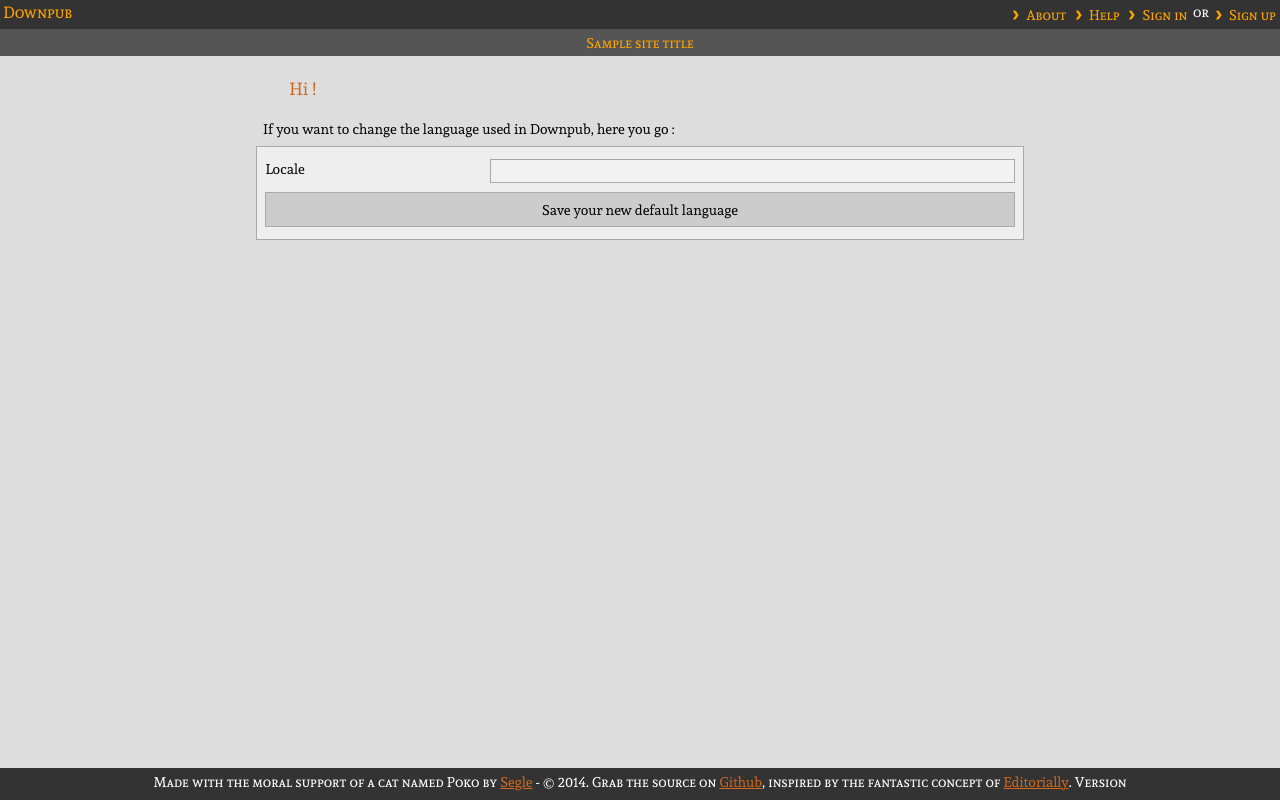
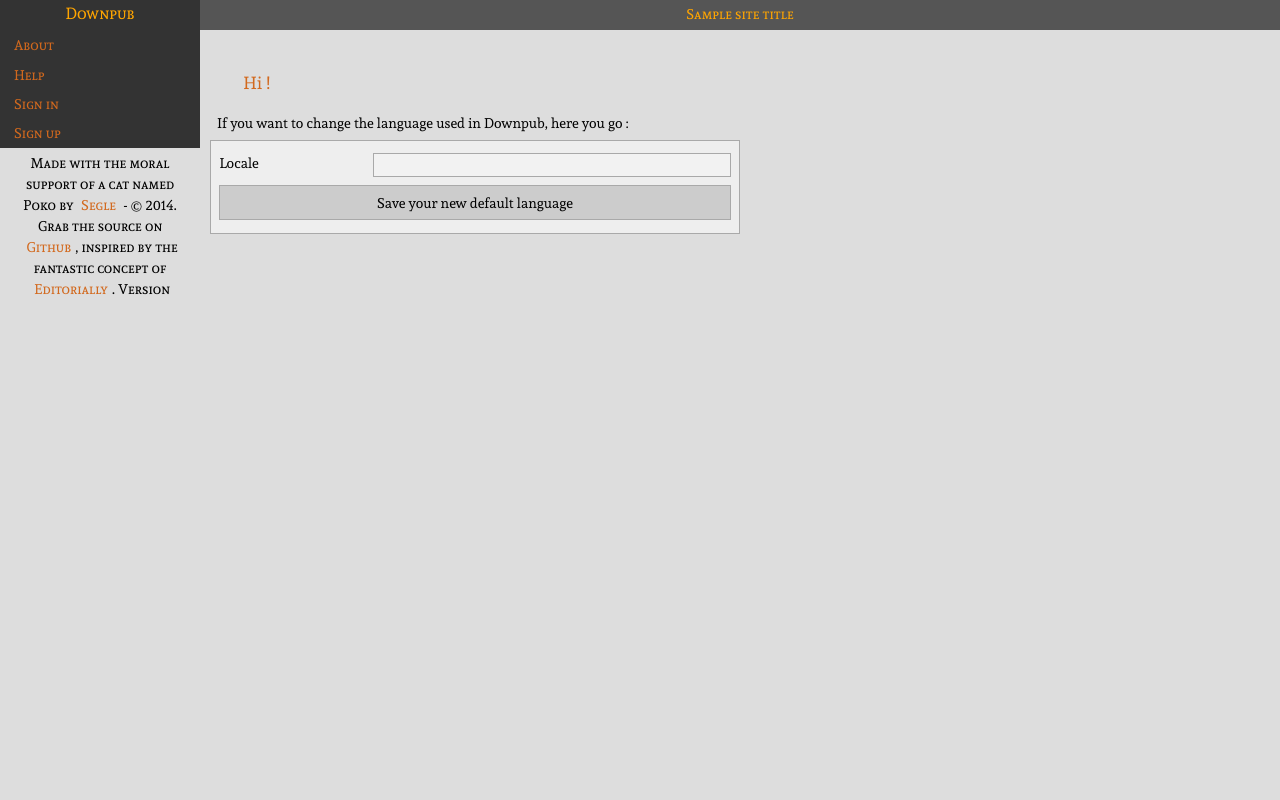
Before and after one commit to brunobord/downpub, a Flask app: template downpub/downpub/templates/users/profile.html in a window 1280 px wide. Run offline with Flask 2, Linux system fonts and the light colour scheme; the template is opened without the code that fills it: most values are stand-ins (such as "Sample title", 1, 10 or a date in 2020); form fields are guessed from the names that the template uses; parts of the project's set-up code (start-up, migrations or seed data) failed here and were passed over; some libraries are stand-ins or nearby versions.

Commit message:
Petits changements de templates

```diff
--- a/downpub/downpub/static/css/styles.css
+++ b/downpub/downpub/static/css/styles.css
@@ -76,6 +76,7 @@ html {
 body {
     background: #ddd;
     font-family:"Andada", "Times New Roman", serif;
+    height: 100%;
     min-height:100%;
 }
 
@@ -136,12 +137,18 @@ code, pre, blockquote {
     Style des infos d'erreur
 */
 
+#messages {
+    margin:0;
+    padding:0;
+    margin-bottom:1em;
+}
+
 .message {
     font-family:"Andada", "Times New Roman", serif;
     display:block;
     background: #aaa;
     padding:0.4em;
-    margin:0.2em;
+    margin:0.2em 0;
     border: 1px solid chocolate;
     color: white;
 }
@@ -168,76 +175,89 @@ code, pre, blockquote {
 #main {
     font-family:"Andada", "Times New Roman", serif;
     background: #ddd;
-    padding:0.8em 0;
-    padding-bottom:5em;
+    padding:0;
     margin:0;
     color: black;
 }
 
-#header {
-    top:0;
-}
-
-#header h2 {
+#main>h2 {
     font-family:"AndadaSC", "Georgia", "Times New Roman", serif;
     background: #555;
     color: orange;
     margin:0;
+    margin-bottom:.5em;
     padding:0.2em;
     font-size:1em;
+    height:30px;
 }
 
-#navigation {
-    background: #333;
-    color: white;
-}
-
-#navigation *{
-    background: #333;
+aside {
+    background: #ddd;
     font-family:"AndadaSC", "Georgia", "Times New Roman", serif;
-    margin: 0;
-    padding: 0.1em;
     list-style-type: none;
 }
 
-#navigation h1 {
+#navigation ul, #navigation li, #navigation li a {
+    list-style-type:none;
+    background-color: #333;
+    font-family:"AndadaSC", "Georgia", "Times New Roman", serif;
+}
+
+#navigation ul {
+    padding:0;
+    margin:0;
+    }
+
+#navigation li a {
+    padding:0.3em 1em;
+}
+
+#navigation li:hover, #navigation li a:hover {
+    background-color: #444;
+    font-family:"AndadaSC", "Georgia", "Times New Roman", serif;
+}
+
+aside h1 {
+    background-color: #333;
     color:orange;
     font-size:1.15em;
 }
 
-#navigation a {
+aside a {
+    color:chocolate;
+    font-size:1em;
+}
+
+aside a:hover {
+    text-decoration:none;
+    font-weight:normal;
+}
+
+aside h1 {
+    font-family:"AndadaSC", "Georgia", "Times New Roman", serif;
+    margin:0;
+    padding:0.2em;
+    height:30px;
+}
+
+aside h1 a {
+    font-family:"AndadaSC", "Georgia", "Times New Roman", serif;
+    background-color: #333;
     color:orange;
     font-size:1em;
 }
 
-#navigation a:hover {
+aside h1 a:hover {
     color:chocolate;
     text-decoration:none;
     font-weight:normal;
 }
 
-#footer {
-    position:fixed;
-    bottom:0;
-    border-top: 1px solid #333;
-    background: #333;
-    color:white;
+footer *{
     font-family:"AndadaSC", "Georgia", "Times New Roman", serif;
-}
-
-#footer a {
-    color:chocolate;
-    text-decoration:underline;
-}
-
-#footer a:hover {
-    color:chocolate;
-    text-decoration:none;
-    font-weight:normal;
-}
-
-#footer p {
-    padding:0.1em 0;
+    background-color: #ddd;
+    padding:.3em;
+    margin-top:.5em;
 }
 
 /*
@@ -322,14 +342,6 @@ input[type="submit"]:hover {
 
 .bookelement h4{
     word-wrap: break-word;
-}
-
-/*
-    EpicEditor editor and previewer
-*/
-#epiceditor-container {
-    margin:0;
-    width:99%;
 }
 
 div.uk-htmleditor-preview * {
--- a/downpub/downpub/templates/base.html
+++ b/downpub/downpub/templates/base.html
@@ -23,11 +23,14 @@
     <body>
 
         {% include 'header.html' %}
-        <div id="main" role="content" class="line pam content">
-            {% include 'messages.html' %}
-            {% block content %}{% endblock %}
+        <div id="main" role="content" class="col pam content">
+            <h2 class="row man pan txtcenter w100 tiny-w100">{{ site_title }}</h2>
+            <div class="pas">
+                {% include 'messages.html' %}
+                {% block content %}{% endblock %}
+            </div>
         </div>
-        {% include 'footer.html' %}
+
 
     </body>
 </html>
--- a/downpub/downpub/templates/header.html
+++ b/downpub/downpub/templates/header.html
@@ -1,28 +1,32 @@
-<header id="header" class="line w100 pan man center txtcenter">
-    <nav id="navigation" role="navigation" class="row txtleft man w100 tiny-w100">
-        <h1 class="inbl man pan col w20 txtleft"><a href="{{ url_for('index') }}">Downpub</a></h1>
-        <ul class="pan col w80 txtright">
-            <li class="inbl pas"><a class="icon icon-bracket2" href="{{ url_for('about') }}">{{ _("About")}}</a></li>
-            <li class="inbl pas"><a class="icon icon-bracket2" href="{{ url_for('help') }}">{{ _("Help")}}</a></li>
+<aside class="col w200p pan man center txtcenter">
+    <header id="header" class="man pan">
+        <nav id="navigation" role="navigation" class="line txtleft man pan">
+            <h1 class="line man pan w100 txtcenter"><a href="{{ url_for('index') }}">Downpub</a></h1>
+
+            <ul class="line man pan w100 txtleft">
+                <li class="pan"><a class="man w100 inbl" href="{{ url_for('about') }}">{{ _("About")}}</a></li>
+                <li class="pan"><a class="man w100 inbl" href="{{ url_for('help') }}">{{ _("Help")}}</a></li>
                 {% if not user.name %}
-                <li class="inbl pas">
-                    <a class="icon icon-bracket2" href="{{ url_for('users.login') }}">{{ _("Sign in") }}</a>
+                    <li class="pan">
+                        <a class="man w100 inbl" href="{{ url_for('users.login') }}">{{ _("Sign in") }}</a>
                     </li>
-                {{ _("or") }}
-                <li class="inbl pas">
-                    <a class="icon icon-bracket2" href="{{ url_for('users.register') }}">{{ _("Sign up") }}</a>
+                    <!-- <li class="pan">{{ _("or") }}</li>-->
+                    <li class="pan">
+                        <a class="man w100 inbl" href="{{ url_for('users.register') }}">{{ _("Sign up") }}</a>
                     </li>
                 {% else %}
-                <li class="inbl pas">
-                    <a
-                    class="icon icon-bracket2" href="{{ url_for('users.home') }}">{{ _("Hi, ") }} {{ user.name }}</a>
+                    <li class="pan">
+                        <a class="man w100 inbl" href="{{ url_for('users.home') }}">{{ _("Hi, ") }} {{ user.name }}</a>
                     </li>
-                <li class="inbl pas">
-                    <a class="icon icon-bracket2" href="{{ url_for('books.list') }}">{{ _("Your books") }}</a>
+                    <li class="pan">
+                        <a class="man w100 inbl" href="{{ url_for('books.list') }}">{{ _("Your books") }}</a>
+                    <li class="pan">
+                        <a class="man w100 inbl" href="{{ url_for('users.logout') }}">{{ _("Log out") }}</a>
                     </li>
-                <li class="inbl pas"><a class="icon icon-bracket2" href="{{ url_for('users.logout') }}">{{ _("Log out") }}</a></li>
+                    </li>
                 {% endif %}
             </ul>
         </nav>
-    <h2 class="row man pan txtcenter w100 tiny-w100">{{ site_title }}</h2>
     </header>
+    {% include 'footer.html' %}
+</aside>
--- a/downpub/downpub/templates/users/login.html
+++ b/downpub/downpub/templates/users/login.html
@@ -2,7 +2,7 @@
 {% block content %}
     {% from "forms/macros.html" import render_field %}
 
-    <div class="center txtcenter w600p">
+    <div class="left txtcenter w50">
         <form method="POST"
             action="{{ url_for('users.login', next=next) }}"
             class="form">
--- a/downpub/downpub/templates/users/profile.html
+++ b/downpub/downpub/templates/users/profile.html
@@ -1,12 +1,15 @@
 {% extends "base.html" %}
 {% block content %}
-    <div class="w60 center">
-        <h3 class="row"><img class="left" src="{{user.avatar(64)}}"><p class="left">{{ _("Hi") }} {{ user.name }} !</p></h3>
+    <div class="w50 left">
+        <h3 class="row">
+            <img class="left" src="{{user.avatar(64)}}">
+            <p class="left">{{ _("Hi") }} {{ user.name }} !</p>
+        </h3>
 
         <p >{{ _("If you want to change the language used in Downpub, here you go :") }}</p>
 
         {% from "forms/macros.html" import render_field %}
-        <form method="POST" action="." class="form pan man center">
+        <form method="POST" action="." class="form pan man txtleft">
             {{ form.csrf_token }}
             {{ render_field(form.locale, class="input text w60") }}
             <input type="submit" value="{{ _('Save your new default language') }}" class="button green">
--- a/downpub/downpub/templates/users/register.html
+++ b/downpub/downpub/templates/users/register.html
@@ -1,7 +1,7 @@
 {% extends "base.html" %}
 {% block content %}
     {% from "forms/macros.html" import render_field %}
-    <div class="center txtcenter w50">
+    <div class="left txtcenter w50">
         <form method="POST" action="." class="form txtleft">
             {{ form.csrf_token }}
             <fieldset>
```
Lines whose indentation alone changed are shown as unchanged.
